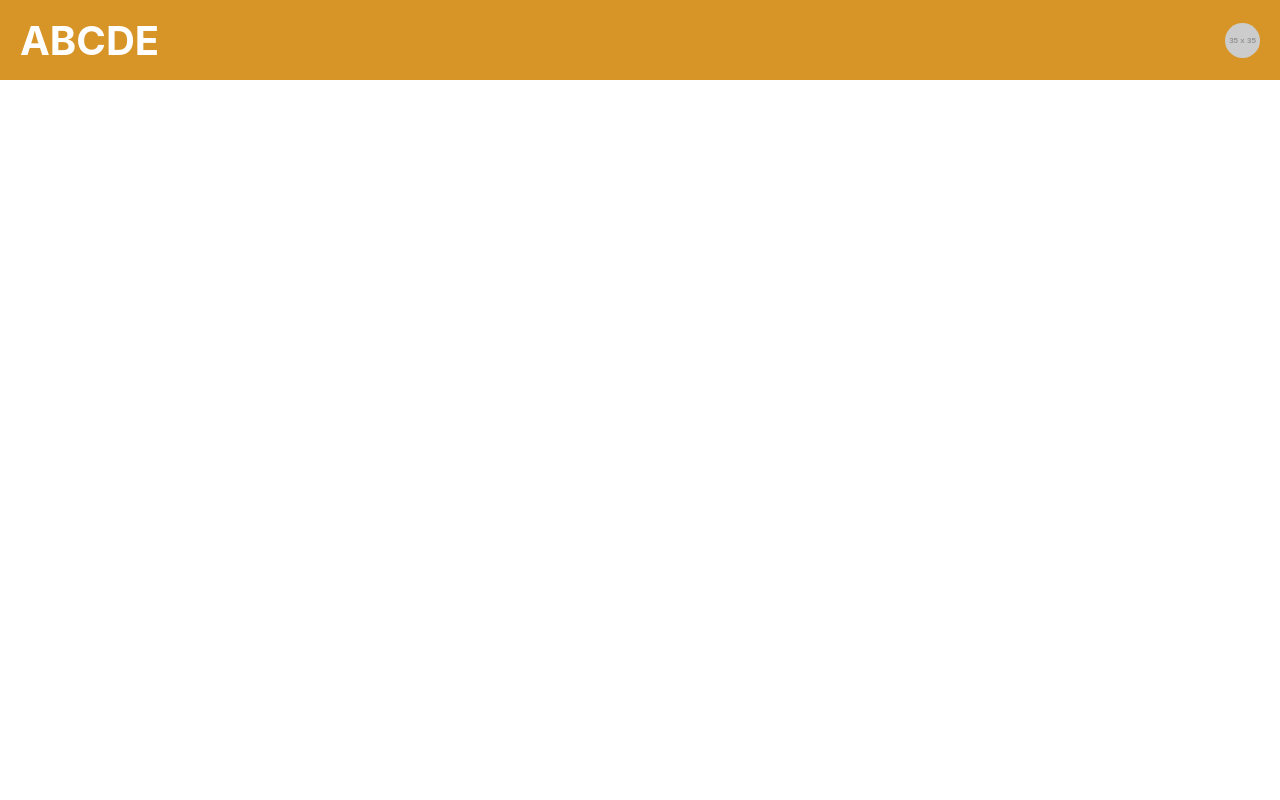
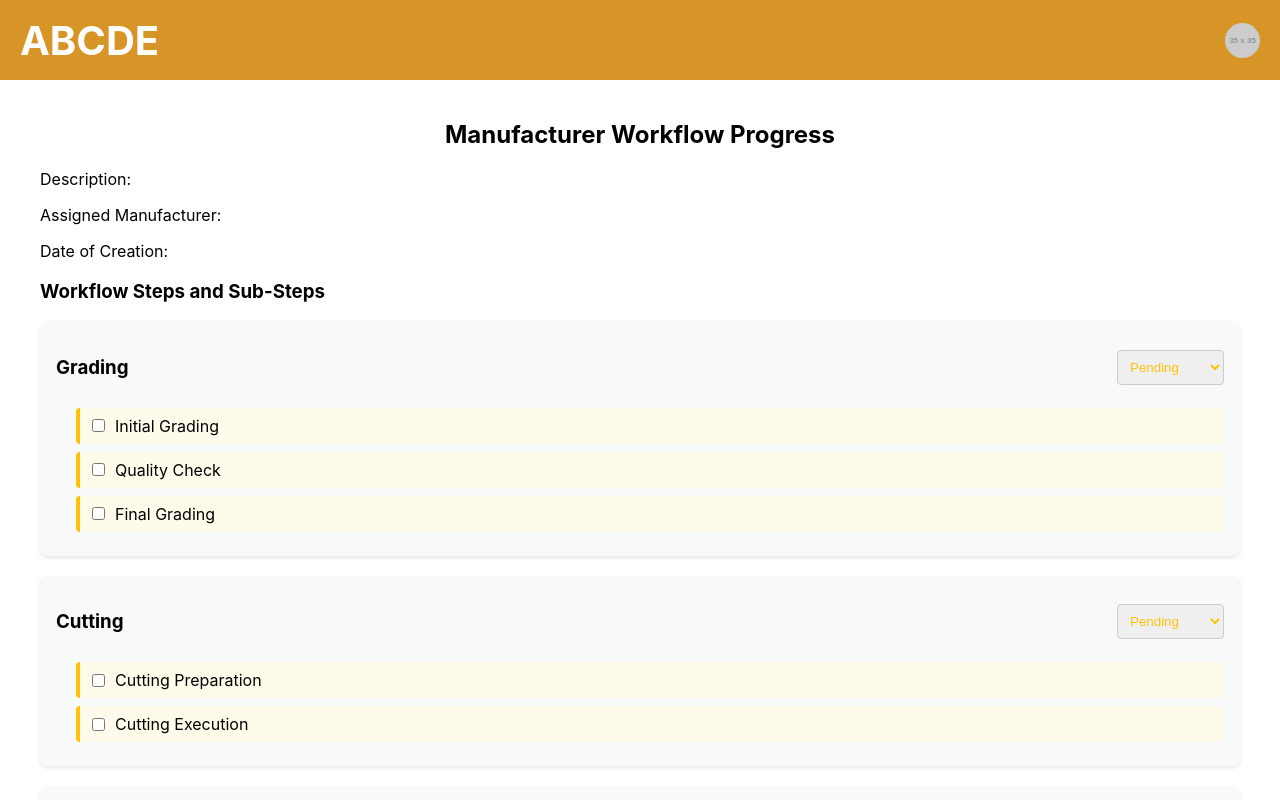
Before and after one commit to ShehaniDehipola/Coconut-Peat-Supply-Chain_workflow_customization_tool, a React (Create React App) app in the folder frontend/: page /manufacturer-workflow in a window 1280 px wide. Before the commit this address had no page. Shown: the top 800 px of the page. Built offline with nearby package versions, Linux system fonts and the light colour scheme; the HTML template or start-up script is replaced by a standard one.

Commit message:
add route paths and config files

```diff
--- a/frontend/package.json
+++ b/frontend/package.json
@@ -7,9 +7,11 @@
     "@testing-library/react": "^13.4.0",
     "@testing-library/user-event": "^13.5.0",
     "axios": "^1.7.8",
+    "chart.js": "^4.4.7",
     "gojs": "^3.0.15",
     "react": "^18.3.1",
     "react-beautiful-dnd": "^13.1.1",
+    "react-chartjs-2": "^5.2.0",
     "react-dom": "^18.3.1",
     "react-modal": "^3.16.1",
     "react-resizable": "^3.0.5",
--- a/frontend/src/App.js
+++ b/frontend/src/App.js
@@ -4,6 +4,10 @@ import WorkflowCustomizationTool from './components/WorkflowCustomizationTool';
 import AddNewPluginPage from './components/AddNewPluginPage';
 import Navbar from './components/Navbar';
 import Login from './components/user/Login';
+import { WorkflowOverview } from './components/exporter/WorkflowOverview';
+import { WorkflowProgress } from './components/exporter/WorkflowProgress';
+import { ManufacturerDashboard } from './components/manufacturer/ManufacturerDashboard';
+import { ManufacturerWorkflowPage } from './components/manufacturer/ManufaturerWorkflowPage';
 
 function App() {
   const location = useLocation(); // Get current route location
@@ -22,6 +26,18 @@ function App() {
 
         {/* Route for the Add New Plugin page */}
         <Route path="/add-plugin" element={<AddNewPluginPage />} />
+
+         {/* Route for the exporter workflow page */}
+        <Route path="/workflow" element={<WorkflowOverview />} />
+
+         {/* Route for the exporter workflow track page */}
+        <Route path="/progress" element={<WorkflowProgress />} />
+
+         {/* Route for the manufacturer dashboard */}
+        <Route path="/manufacturer-dashboard" element={<ManufacturerDashboard />} />
+
+        {/* Route for the manufacturer workflow  */}
+        <Route path="/manufacturer-workflow" element={<ManufacturerWorkflowPage />} />
       </Routes>
     </div>
   );
```
Also changed, not shown: 1 other file (tests, documents, lock files or other folders).
